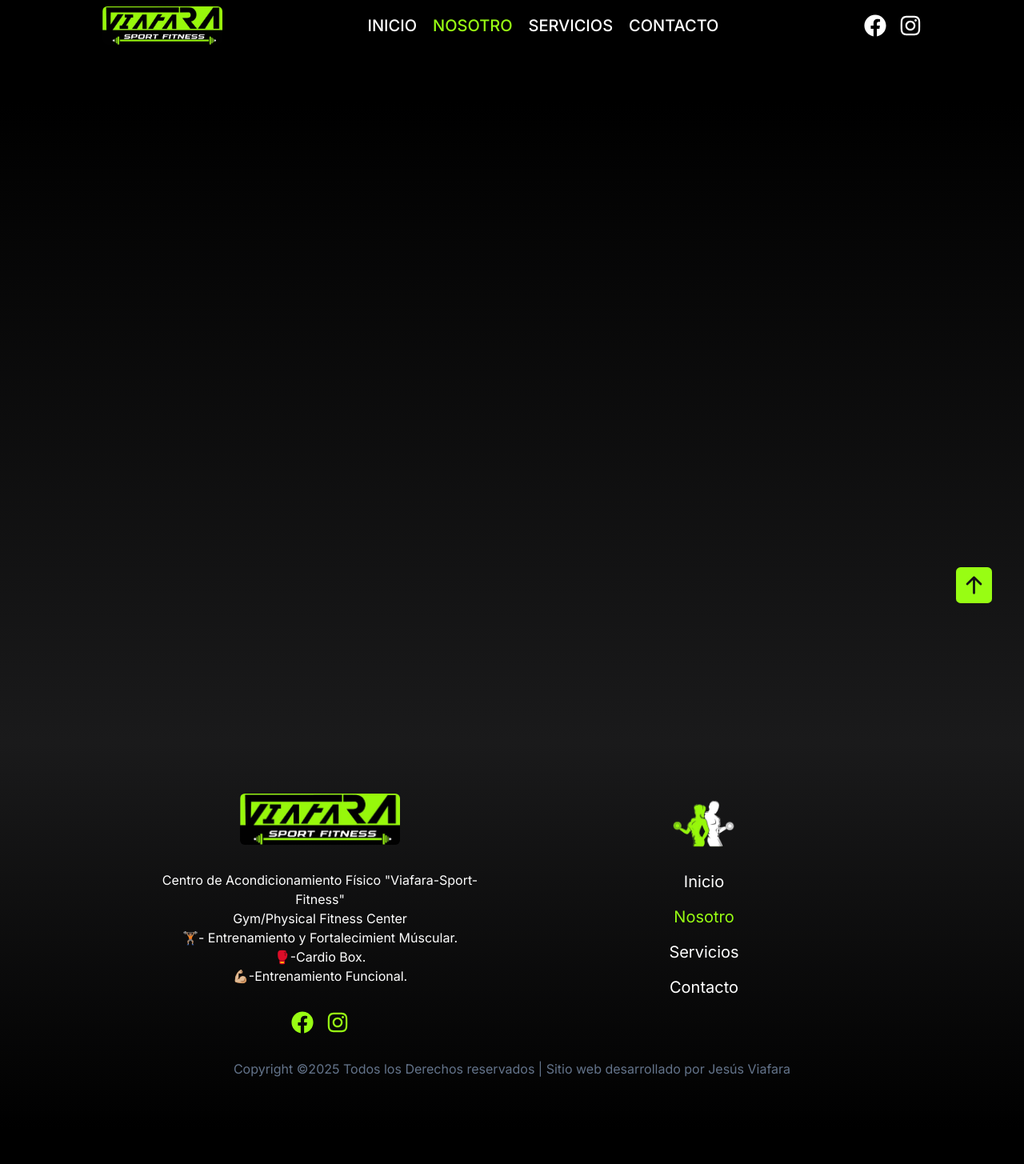
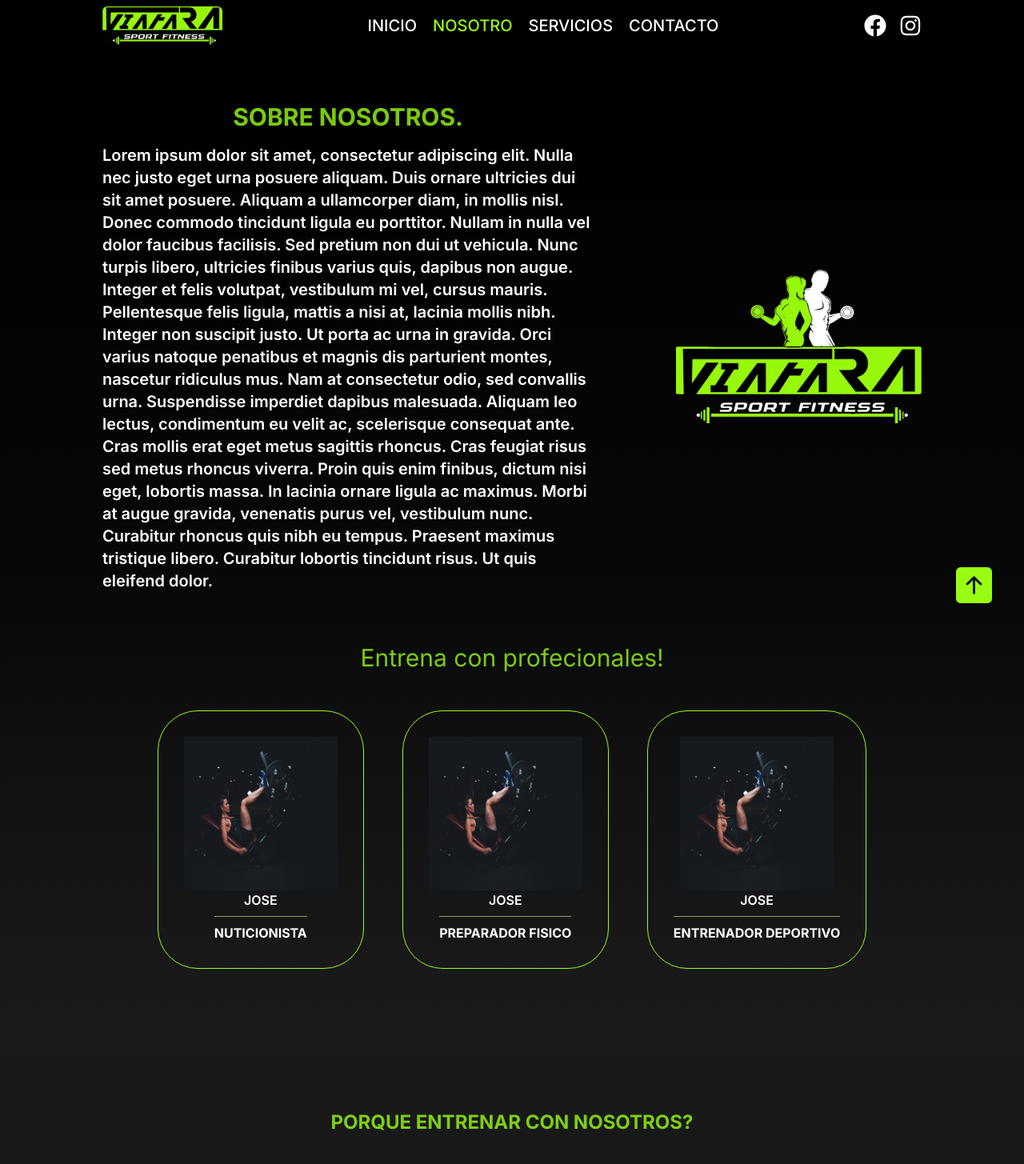
Before and after one commit to Jviafara/viafara-sport-fitness, a Next.js app: page /about in a window 1280 px wide. Shown: the top 1455 px of the page at 80% size. Before the commit the page ends 1412 px from the top, so only its background shows below. Built offline with nearby package versions, Linux system fonts and the light colour scheme; what tailwindcss-animated would draw is missing.

Commit message:
About page finishied

```diff
--- a/app/about/page.tsx
+++ b/app/about/page.tsx
@@ -1,7 +1,46 @@
+import AboutUs from '@/components/common/AboutUs'
+import TrainerCard from '@/components/common/TrainerCard'
+import ReasonsCard from '@/components/common/ReasonsSection'
+
+const trainers = [
+  {
+    name: 'Jose',
+    cargo: 'nuticionista',
+    imgUrl: '/images/strength.jpg',
+  },
+  {
+    name: 'Jose',
+    cargo: 'Preparador fisico',
+    imgUrl: '/images/strength.jpg',
+  },
+  {
+    name: 'Jose',
+    cargo: 'Entrenador deportivo',
+    imgUrl: '/images/strength.jpg',
+  },
+]
+
 function About() {
   return (
-    <main className='min-h-screen w-full mt-16 bg-gradient-to-b from-black to-[#1a1a1b] text-white'>
-      <div className='w-[75%]'></div>
+    <main className='min-h-screen w-full mt-16 bg-gradient-to-b from-black to-[#1a1a1b] text-white flex flex-col items-center animate-fade'>
+      <AboutUs />
+      <div className='w-full py-16 flex flex-col justify-center items-center gap-12 bg-gradient-to-b from-transparent  to-[#1a1a1b]'>
+        <h1 className='text-primary/80 text-2xl lg:text-3xl'>
+          Entrena con profecionales!
+        </h1>
+        <div className='flex flex-col items-center justify-between md:grid md:grid-cols-2 md:justify-center w-full px-[10%] lg:flex lg:flex-row  gap-12'>
+          {trainers.map((trainer, index) => (
+            <TrainerCard
+              key={index}
+              name={trainer.name}
+              cargo={trainer.cargo}
+              imgUrl={trainer.imgUrl}
+            />
+          ))}
+        </div>
+      </div>
+
+      <ReasonsCard />
     </main>
   )
 }
--- /dev/null
+++ b/app/servicios/page.tsx
@@ -0,0 +1,9 @@
+function Servicios() {
+  return (
+    <main className='min-h-screen w-full mt-16 bg-gradient-to-b from-black to-[#1a1a1b] text-white flex flex-col items-center animate-fade'>
+      Servicios
+    </main>
+  )
+}
+
+export default Servicios
--- /dev/null
+++ b/components/common/AboutUs.tsx
@@ -0,0 +1,43 @@
+import Image from 'next/image'
+
+function AboutUs() {
+  return (
+    <div className='w-full flex flex-col px-[10%] items-center lg:justify-between xl:flex-row gap-12 min-h-screen md:min-h-0'>
+      <div className='w-full xl:w-3/5 flex flex-col items-center justify-center gap-4'>
+        <h1 className='uppercase text-left  text-xl lg:text-2xl xl:text-3xl font-bold text-primary/80'>
+          Sobre Nosotros.
+        </h1>
+        <p className='text-left text-lg lg:text-xl leading-7 font-semibold'>
+          Lorem ipsum dolor sit amet, consectetur adipiscing elit. Nulla nec
+          justo eget urna posuere aliquam. Duis ornare ultricies dui sit amet
+          posuere. Aliquam a ullamcorper diam, in mollis nisl. Donec commodo
+          tincidunt ligula eu porttitor. Nullam in nulla vel dolor faucibus
+          facilisis. Sed pretium non dui ut vehicula. Nunc turpis libero,
+          ultricies finibus varius quis, dapibus non augue. Integer et felis
+          volutpat, vestibulum mi vel, cursus mauris. Pellentesque felis ligula,
+          mattis a nisi at, lacinia mollis nibh. Integer non suscipit justo. Ut
+          porta ac urna in gravida. Orci varius natoque penatibus et magnis dis
+          parturient montes, nascetur ridiculus mus. Nam at consectetur odio,
+          sed convallis urna. Suspendisse imperdiet dapibus malesuada. Aliquam
+          leo lectus, condimentum eu velit ac, scelerisque consequat ante. Cras
+          mollis erat eget metus sagittis rhoncus. Cras feugiat risus sed metus
+          rhoncus viverra. Proin quis enim finibus, dictum nisi eget, lobortis
+          massa. In lacinia ornare ligula ac maximus. Morbi at augue gravida,
+          venenatis purus vel, vestibulum nunc. Curabitur rhoncus quis nibh eu
+          tempus. Praesent maximus tristique libero. Curabitur lobortis
+          tincidunt risus. Ut quis eleifend dolor.
+        </p>
+      </div>
+      <div className='w-full md:w-1/2 h-[25vh]  xl:w-[30%] relative'>
+        <Image
+          src={'/images/logo.png'}
+          alt='logo'
+          fill
+          className='object-fill overflow-hidden'
+        />
+      </div>
+    </div>
+  )
+}
+
+export default AboutUs
--- a/components/common/Navbar.tsx
+++ b/components/common/Navbar.tsx
@@ -85,7 +85,7 @@ function Navbar() {
               </nav>
             </div>
 
-            <div className='gap-4 text-white hidden md:inline-flex'>
+            <div className='gap-4 text-white hidden lg:inline-flex'>
               <Link
                 href={'https://www.facebook.com/profile.php?id=61559235454874'}
                 target='_blank'
--- /dev/null
+++ b/components/common/TrainerCard.tsx
@@ -0,0 +1,27 @@
+'use client'
+import { motion } from 'framer-motion'
+import Image from 'next/image'
+
+type Props = { name: string; cargo: string; imgUrl: string }
+
+function TrainerCard({ name, cargo, imgUrl }: Props) {
+  return (
+    <motion.div className='text-white xl:w-fit  border border-primary rounded-[50px] p-8 flex flex-col justify-center items-center'>
+      <div className='relative w-48 h-48 overflow-hidden'>
+        <Image
+          src={imgUrl}
+          alt='profile pic'
+          fill
+          className=' overflow-hidden '
+        />
+      </div>
+      <div className='text-center flex flex-col gap-2 uppercase'>
+        <h1 className='text-white font-semibold'>{name}</h1>
+        <hr />
+        <span className='font-bold'>{cargo}</span>
+      </div>
+    </motion.div>
+  )
+}
+
+export default TrainerCard
```
